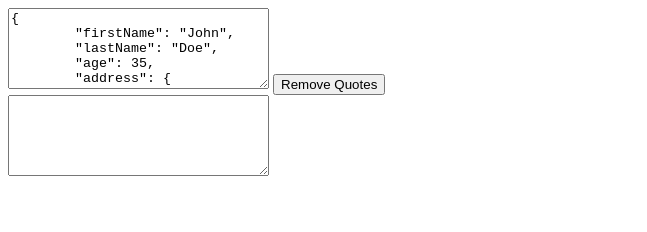
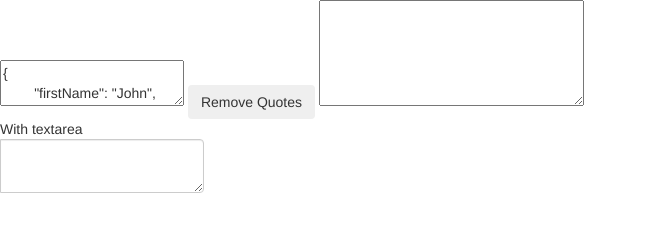
Before and after one commit to klaasdejong/LowCodeLegend, a plain HTML site: page index.html in a window 1280 px wide. Shown: the whole page, without its empty margins (0-647 px from the left). Drawn offline with nearby package versions, Linux system fonts and the light colour scheme.

Commit message:
Not ready to run

```diff
--- a/index.html
+++ b/index.html
@@ -1,13 +1,24 @@
 <html>
 
 <head>
-    <script src="JsonToPowerFx.js">
+    <!-- Latest compiled and minified CSS -->
+    <link rel="stylesheet" href="https://maxcdn.bootstrapcdn.com/bootstrap/3.4.1/css/bootstrap.min.css">
 
-    </script>
+    <!-- jQuery library -->
+    <script src="https://ajax.googleapis.com/ajax/libs/jquery/3.6.1/jquery.min.js"></script>
+
+    <!-- Latest compiled JavaScript -->
+    <script src="https://maxcdn.bootstrapcdn.com/bootstrap/3.4.1/js/bootstrap.min.js"></script>
+    <script src="JsonToPowerFx.js"></script>
+
+    <link rel="stylesheet" href="style.css">
+
 </head>
 
 <body>
-    <textarea id="input" rows="5" cols="30">{
+
+    <div class="input-group, container-lg">
+        <textarea id="input" class="form-control, col" aria-label="With textarea">{
         "firstName": "John",
         "lastName": "Doe",
         "age": 35,
@@ -27,9 +38,17 @@
           }
         ]
       }</textarea>
-    <button onclick="runRemoveQuotes();">Remove Quotes</button>
-    <br />
-    <textarea id="output" rows="5" cols="30" readonly></textarea>
+        <button  class="btn btn-primary, col" onclick="runRemoveQuotes();">Remove Quotes</button>
+        <textarea id="output" class="form-control, col" type="text" rows="5" cols="30" readonly></textarea>
+    </div>
+
+    <div class="input-group">
+        <div class="input-group-prepend">
+          <span class="input-group-text">With textarea</span>
+        </div>
+        <textarea class="form-control" aria-label="With textarea"></textarea>
+      </div>
+
 </body>
 
 </html>
```
Also changed, not shown: style.css (added).
